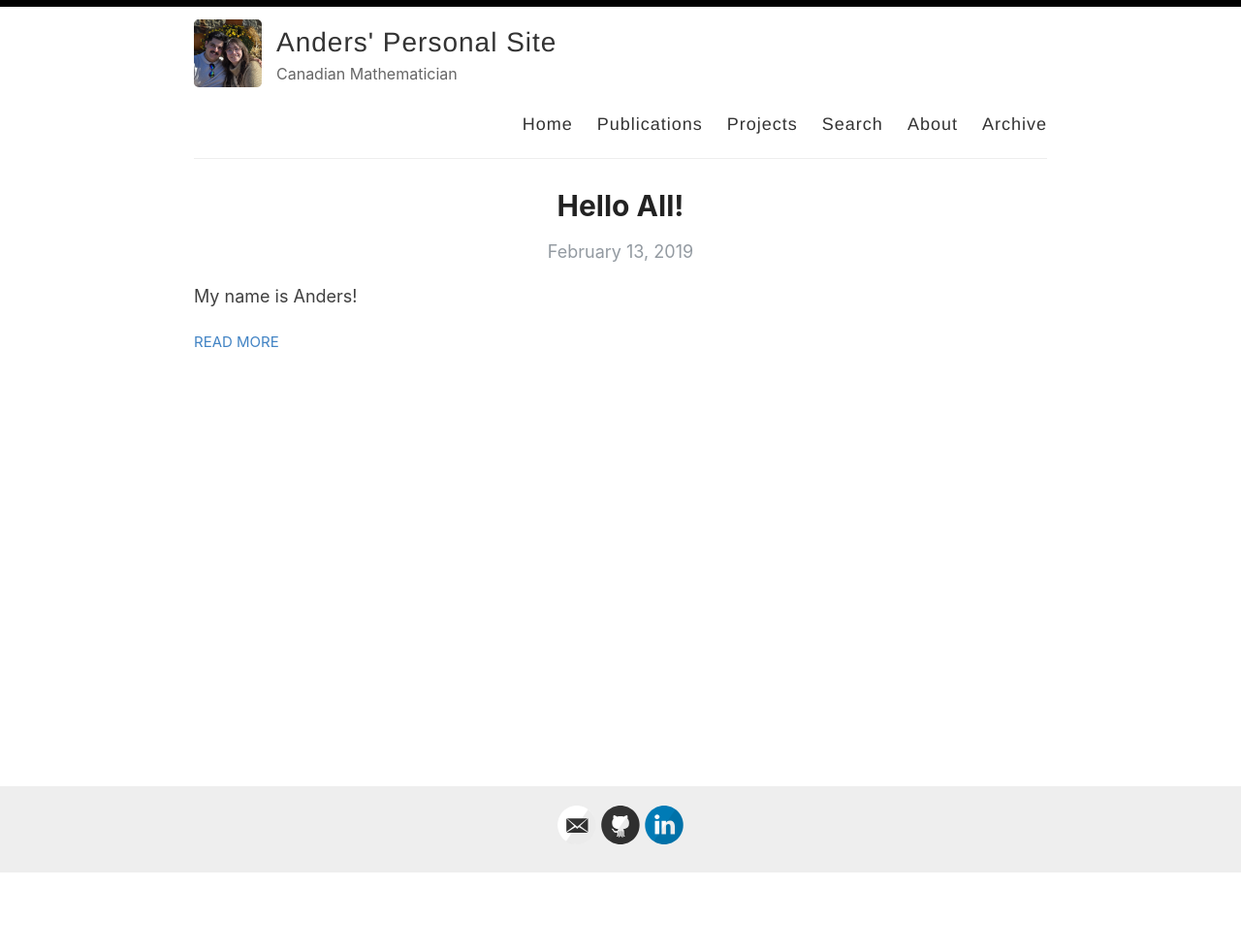
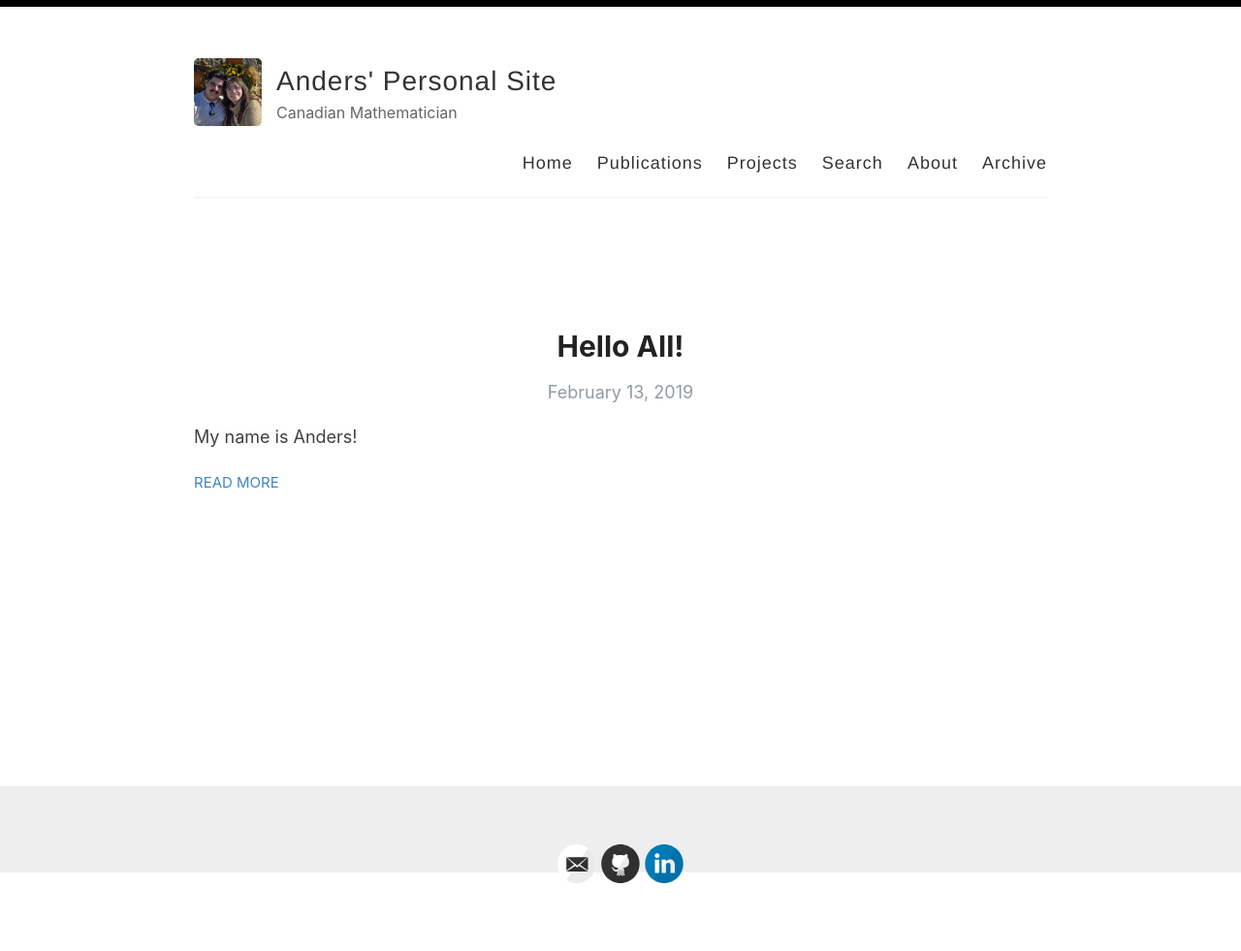
Before and after one commit to And-ers/And-ers.github.io, a Jekyll site: the page built from index.html, in a window 1280 px wide. Shown: the whole page at 97% size. Built offline with Jekyll 4.4.1, drawn with Linux system fonts in a browser that asks for light colours; the list of posts is cut into pages by our own code; before the commit the page ends 901 px from its top, so only the background shows below that.

Commit message:
Changed stylebox padding from 0 10px to 40px 10px

```diff
--- a/assets/style.scss
+++ b/assets/style.scss
@@ -33,7 +33,7 @@
 .container {
   margin: 0 auto;
   max-width: 900px;
-  padding: 0 10px;
+  padding: 40px 10px;
   width: 100%;
 }
 
```
